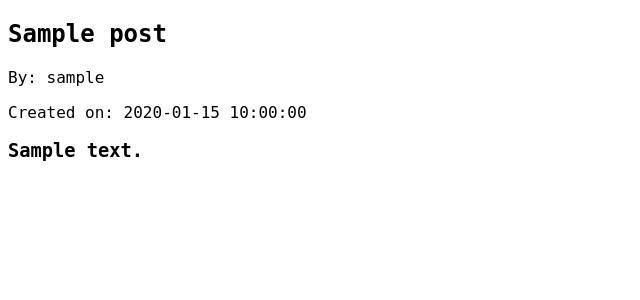
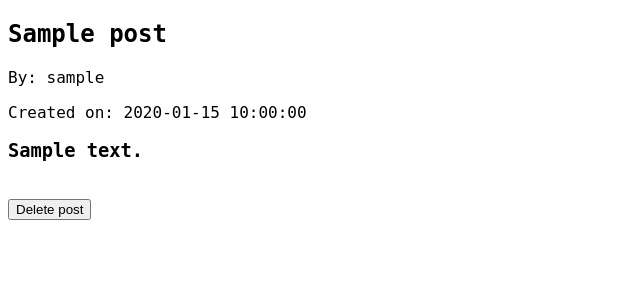
Before and after one commit to PandaBean18/glowing-octo-winner, a Flask app: template templates/post_show.html in a window 1280 px wide. Shown: the part 102-402 px from the top of the page, without its empty margins (0-640 px from the left). Run offline with Flask 2, Linux system fonts and the light colour scheme; the template is opened without the code that fills it: most values are stand-ins (such as "Sample title", 1, 10 or a date in 2020).

Commit message:
added post delete route

```diff
--- a/main.py
+++ b/main.py
@@ -10,38 +10,21 @@ from users import *
 app = Flask(__name__)
 app.secret_key = b'3bbeb23b5e850898a4b872c5908302899d3fa8f63cda539cd2ce03205531346a'
 
+# find the current user
 def current_user():
     if session.get('session_token'):
         return User.find_by_session_token(session.get('session_token'))
     else:
         return None
 
-@app.route("/users/<id>")
-def user_show(id):
-    user = User.find_by_id(int(id))
-    if user:
-        return render_template('user_show.html', user=user)
-    else:
-        return "<p>Hello, World!</p>"
-
+#home route
 @app.route("/")
 def hello_world():
-    return "<p>Hello, World!</p>"
+    posts = Post.all()
+    return render_template('home.html', posts=posts)
 
-@app.route("/users/new", methods=['POST', 'GET'])
-def new_user():
-    if current_user() == None:
-        if request.method == 'GET':
-            return render_template('new_user.html')
-        else:
-            username = request.form['user[name]']
-            password = request.form['user[pass]']
-
-            user = User(username, password).create()
-            return redirect(f"/users/{user.id}")
-    else:
-        return redirect(f"/users/{current_user().id}")
-
+# session routes
+# new session
 @app.route("/login", methods=['POST', 'GET'])
 def login():
     if current_user() == None:
@@ -60,6 +43,41 @@ def login():
     else:
         return redirect(f"/users/{current_user().id}")
 
+# destroy session
+@app.route("/logout")
+def logout():
+    current_user().reset_session_token()
+    session['session_token'] = None
+    return redirect('/login')
+
+
+# user routes
+# show user
+@app.route("/users/<id>")
+def user_show(id):
+    user = User.find_by_id(int(id))
+    if user:
+        return render_template('user_show.html', user=user)
+    else:
+        return "<p>Hello, World!</p>"
+
+#create user
+@app.route("/users/new", methods=['POST', 'GET'])
+def new_user():
+    if current_user() == None:
+        if request.method == 'GET':
+            return render_template('new_user.html')
+        else:
+            username = request.form['user[name]']
+            password = request.form['user[pass]']
+
+            user = User(username, password).create()
+            return redirect(f"/users/{user.id}")
+    else:
+        return redirect(f"/users/{current_user().id}")
+
+# post routes
+# post show
 @app.route("/posts/<id>")
 def post_show(id):
     post = Post.find_by_id(int(id))
@@ -68,6 +86,7 @@ def post_show(id):
     else:
         return redirect('/')
 
+# create post
 @app.route("/posts/new", methods=['POST', 'GET'])
 def new_post():
     if current_user():
@@ -82,10 +101,14 @@ def new_post():
     else:
         return redirect(f"/login")
 
-
-
-@app.route("/logout")
-def logout():
-    current_user().reset_session_token()
-    session['session_token'] = None
-    return redirect('/login')
+# delete a post
+@app.route("/posts/<id>/destroy", methods=['POST'])
+def delete_post(id):
+    id = int(id)
+    post = Post.find_by_id(id)
+    if current_user() and current_user().id == post.author_id:
+        if request.form["_method"] == 'DELETE':
+            Post.destroy(id)
+            return redirect("/")
+    else:
+        return redirect("/")
--- a/templates/post_show.html
+++ b/templates/post_show.html
@@ -4,4 +4,9 @@
     <p>By: {{post.author().username}}</p>
     <p>Created on: {{post.created_on}}</p>
     <h3>{{post.body}}</h3>
+    <br>
+    <form action="/posts/{{post.id}}/destroy" method="post">
+        <input type="hidden" name="_method" value="DELETE">
+        <input type="submit" value="Delete post">
+    </form>
 {% endblock content %}
```
Also changed, not shown: templates/home.html (added, +13 -0 lines), 2 other files.
